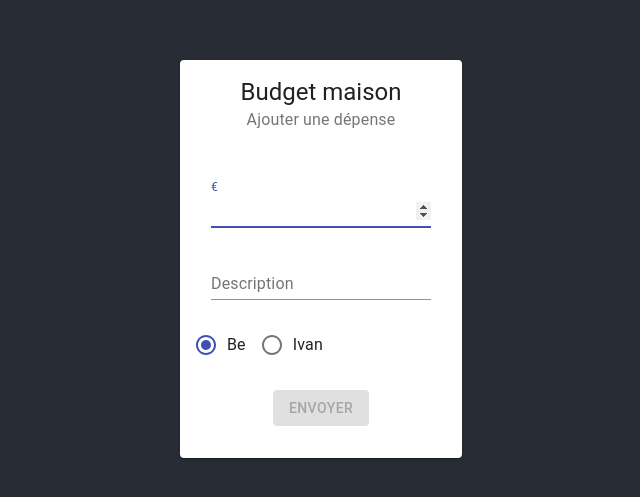
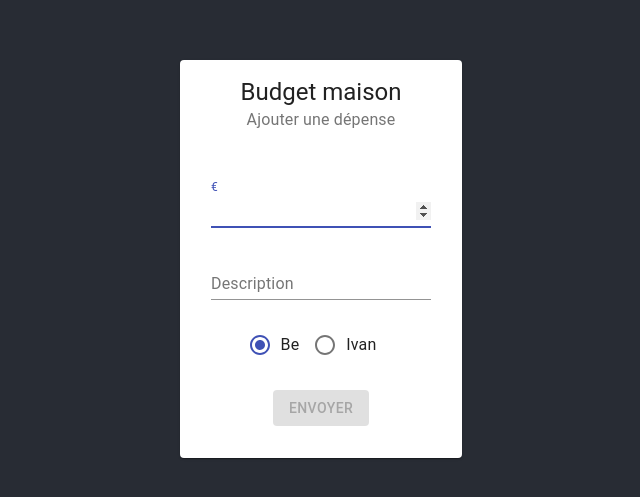
Before and after one commit to ivangorobenko/home-accounting, a React (Create React App) app: page /expensesform in a window 1280 px wide. Shown: the part 141-638 px from the top of the page, without its empty margins (319-959 px from the left). Built offline with nearby package versions, Linux system fonts and the light colour scheme.

Commit message:
améliorations ui

```diff
--- a/src/components/Components.css
+++ b/src/components/Components.css
@@ -7,6 +7,7 @@
 .Radio-button {
     margin-top: 16px;
     margin-bottom: 8px;
+    display: flow-root !important;
 }
 
 .Card-custom{
```
